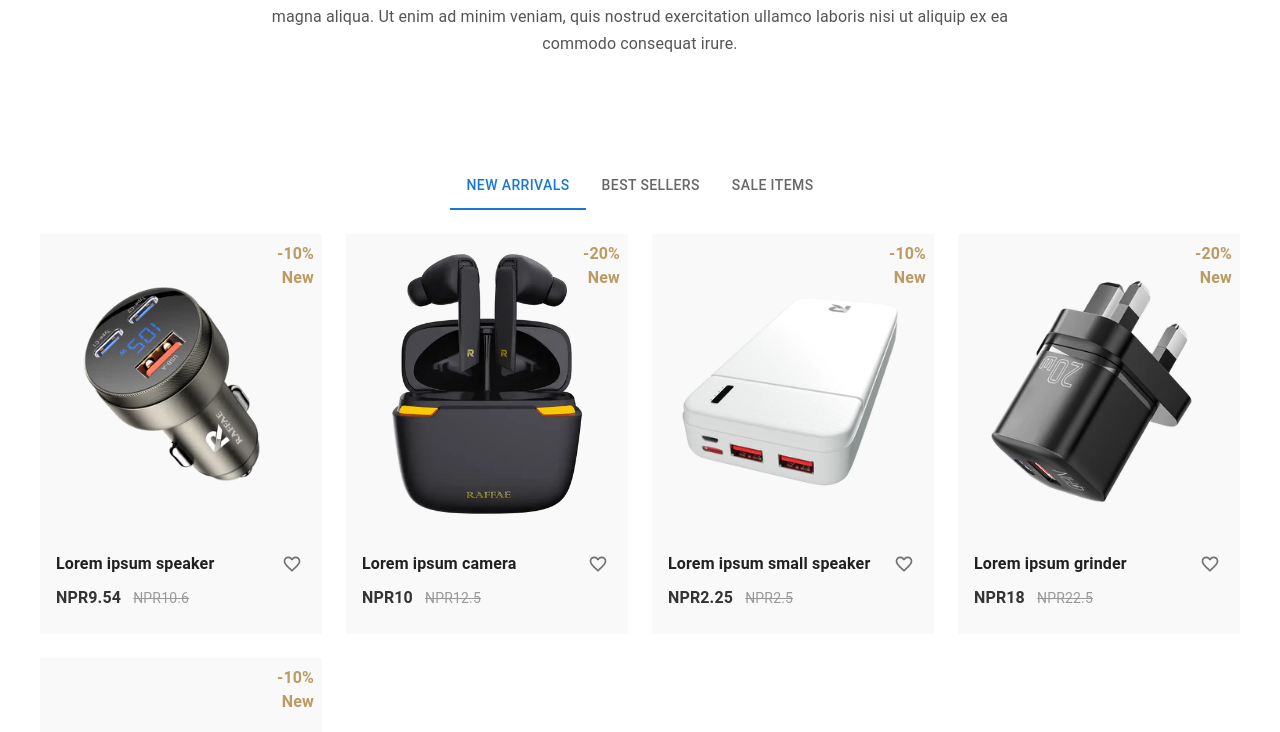
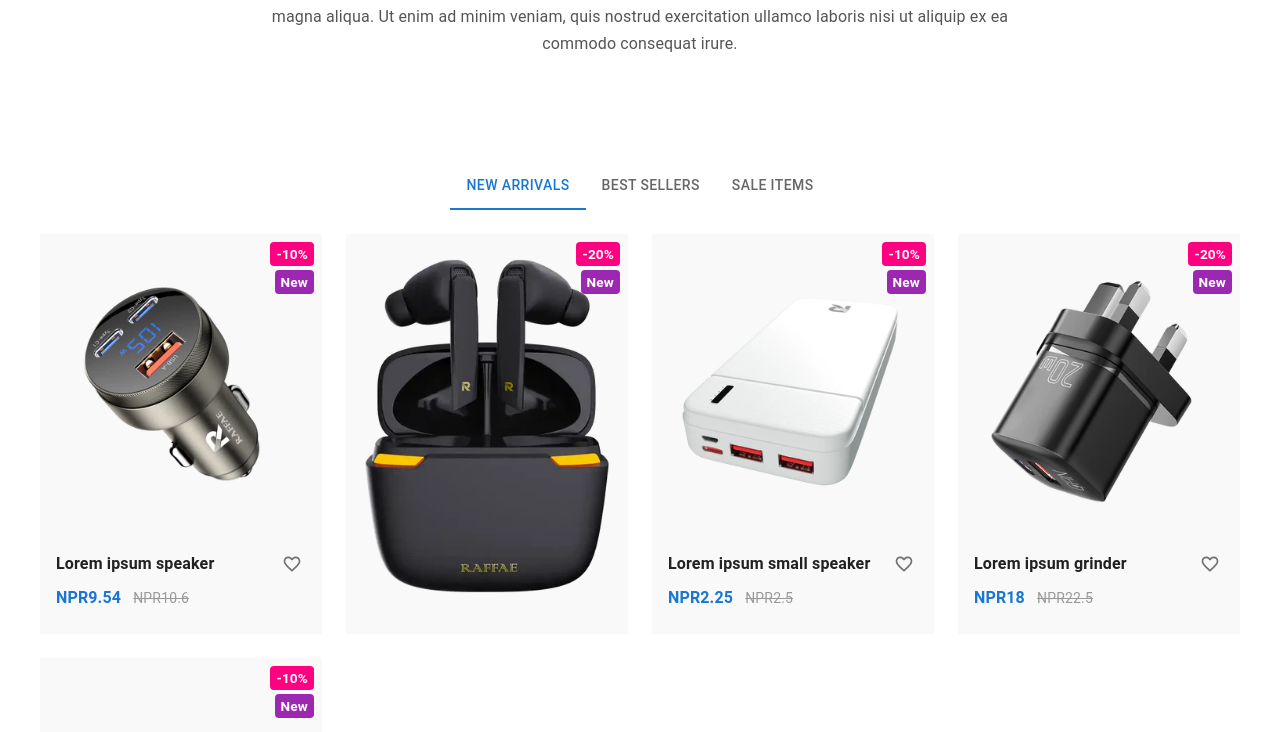
Before and after one commit to Pristine-Mind/raffae-website, a React (Vite) app: page / in a window 1280 px wide. Shown: the part 1325-2057 px from the top of the page. Built offline with nearby package versions, Linux system fonts and the light colour scheme.

Commit message:
Add some animations to the code

```diff
--- a/src/components/ProductTabs/ProductTabs.tsx
+++ b/src/components/ProductTabs/ProductTabs.tsx
@@ -30,7 +30,8 @@ interface Product {
   image: string;
 }
 
-const newArrivals: Product[] = [
+const productCategories: Record<string, Product[]> = {
+  'New Arrivals': [
     {
       id: 1,
       name: 'Lorem ipsum speaker',
@@ -76,9 +77,8 @@ const newArrivals: Product[] = [
       isNew: true,
       image: speaker,
     },
-];
-
-const bestSellers: Product[] = [
+  ],
+  'Best Sellers': [
     {
       id: 6,
       name: 'Bestseller Speaker',
@@ -88,9 +88,8 @@ const bestSellers: Product[] = [
       isNew: false,
       image: speaker,
     },
-];
-
-const saleItems: Product[] = [
+  ],
+  'Sale Items': [
     {
       id: 7,
       name: 'Sale Item Light',
@@ -100,18 +99,31 @@ const saleItems: Product[] = [
       isNew: false,
       image: speaker,
     },
-];
+  ],
+};
 
 const DiscountBadge = styled(Box)(({ theme }) => ({
   position: 'absolute',
   top: theme.spacing(1),
   right: theme.spacing(1),
-  color: '#bc9a64',
+  display: 'flex',
+  flexDirection: 'column',
+  alignItems: 'flex-end',
+  gap: theme.spacing(0.5),
+
+  '.discount, .new': {
+    color: '#fff',
+    padding: '2px 6px',
+    borderRadius: '4px',
     fontWeight: 'bold',
-  textAlign: 'right',
+    fontSize: '0.85rem',
+  },
+
+  '.discount': { backgroundColor: '#FF0080' },
+  '.new': { backgroundColor: '#9C27B0' },
 }));
 
-const ProductCard = styled(Card)(() => ({
+const ProductCard = styled(motion(Card))(() => ({
   position: 'relative',
   boxShadow: 'none',
   borderRadius: 0,
@@ -127,13 +139,6 @@ const ProductCard = styled(Card)(() => ({
   },
 }));
 
-const ImageContainer = styled(Box)(() => ({
-  position: 'relative',
-  width: '100%',
-  flex: 1,
-  overflow: 'hidden',
-}));
-
 const StyledCardMedia = styled(CardMedia)(() => ({
   width: '100%',
   height: '100%',
@@ -147,138 +152,70 @@ const StyledCardMedia = styled(CardMedia)(() => ({
 
 const containerVariants = {
   hidden: { opacity: 0 },
-  visible: {
-    opacity: 1,
-    transition: { staggerChildren: 0.1, delayChildren: 0.2 },
-  },
+  visible: { opacity: 1, transition: { staggerChildren: 0.1, delayChildren: 0.2 } },
 };
 
 const itemVariants = {
   hidden: { opacity: 0, y: 30 },
   visible: { opacity: 1, y: 0, transition: { duration: 0.5 } },
+  exit: { opacity: 0, y: -20, transition: { duration: 0.3 } },
 };
-
-const MotionProductCard = motion(ProductCard);
-
-
-function a11yProps(index: number) {
-  return {
-    id: `tab-${index}`,
-    'aria-controls': `tabpanel-${index}`,
-  };
-}
-
 
 const ProductTabs: React.FC = () => {
   const [value, setValue] = React.useState(0);
+  const tabKeys = Object.keys(productCategories);
 
-  const handleChange = (event: React.SyntheticEvent, newValue: number) => {
+  const handleChange = (_: React.SyntheticEvent, newValue: number) => {
     setValue(newValue);
   };
 
   const renderProducts = (products: Product[]) => (
-    <Grid
-      container
-      spacing={3}
-      component={motion.div}
-      initial="hidden"
-      animate="visible"
-      variants={containerVariants}
-    >
+    <Grid container spacing={3} component={motion.div} initial="hidden" animate="visible" exit="exit" variants={containerVariants}>
       {products.map((product) => (
-        <Grid
-          item
-          xs={12}
-          sm={6}
-          md={4}
-          lg={3}
-          key={product.id}
-          component={motion.div}
-          variants={itemVariants}
-        >
-          <MotionProductCard whileHover={{ scale: 1.05 }}>
+        <Grid item xs={12} sm={6} md={4} lg={3} key={product.id} component={motion.div} variants={itemVariants}>
+          <ProductCard whileHover={{ scale: 1.02 }}>
             <DiscountBadge>
-              <div>{product.discount}</div>
-              {product.isNew && <div>New</div>}
+              <div className="discount">{product.discount}</div>
+              {product.isNew && <div className="new">New</div>}
             </DiscountBadge>
-            <ImageContainer>
-              <StyledCardMedia
-                component="img"
-                src={product.image}
-                alt={product.name}
-              />
-            </ImageContainer>
+
+            <StyledCardMedia component="img" src={product.image} alt={`Image of ${product.name}`} />
+
             <CardContent sx={{ textAlign: 'left' }}>
               <Box sx={{ display: 'flex', justifyContent: 'space-between', mb: 1 }}>
-                <Typography variant="subtitle1" sx={{ fontWeight: 'bold' }}>
+                <Typography variant="subtitle1" fontWeight="bold">
                   {product.name}
                 </Typography>
                 <IconButton sx={{ p: 0.5 }}>
                   <FavoriteBorderIcon fontSize="small" />
                 </IconButton>
               </Box>
-              <Typography variant="body1" sx={{ fontWeight: 'bold', color: '#333' }}>
+
+              <Typography variant="body1" fontWeight="bold" color="primary">
                 {product.newPrice}{' '}
-                <Typography
-                  component="span"
-                  variant="body2"
-                  sx={{
-                    textDecoration: 'line-through',
-                    color: '#999',
-                    marginLeft: 1,
-                  }}
-                >
+                <Typography component="span" variant="body2" sx={{ textDecoration: 'line-through', color: '#999', display: 'inline', ml: 1 }}>
                   {product.oldPrice}
                 </Typography>
               </Typography>
             </CardContent>
-          </MotionProductCard>
+          </ProductCard>
         </Grid>
       ))}
     </Grid>
   );
 
   return (
-    <Box sx={{ maxWidth: 1200, margin: '0 auto', py: 5 }}>
-      <Box sx={{ display: 'flex', justifyContent: 'center', mb: 3 }}>
-        <Tabs value={value} onChange={handleChange} centered>
-          <Tab label="New Arrivals" {...a11yProps(0)} />
-          <Tab label="Best Sellers" {...a11yProps(1)} />
-          <Tab label="Sale Items" {...a11yProps(2)} />
+    <Box sx={{ maxWidth: 1200, mx: 'auto', py: 5 }}>
+      <Tabs value={value} onChange={handleChange} centered sx={{ mb: 3 }}>
+        {tabKeys.map((label, index) => (
+          <Tab key={label} label={label} />
+        ))}
       </Tabs>
-      </Box>
 
-      <AnimatePresence exitBeforeEnter>
-        {value === 0 && (
-          <motion.div
-            key="newArrivals"
-            initial={{ opacity: 0, y: 20 }}
-            animate={{ opacity: 1, y: 0 }}
-            exit={{ opacity: 0, y: -20 }}
-          >
-            {renderProducts(newArrivals)}
+      <AnimatePresence mode="wait">
+        <motion.div key={tabKeys[value]} initial={{ opacity: 0, y: 20 }} animate={{ opacity: 1, y: 0 }} exit={{ opacity: 0, y: -20 }}>
+          {renderProducts(productCategories[tabKeys[value]])}
         </motion.div>
-        )}
-        {value === 1 && (
-          <motion.div
-            key="bestSellers"
-            initial={{ opacity: 0, y: 20 }}
-            animate={{ opacity: 1, y: 0 }}
-            exit={{ opacity: 0, y: -20 }}
-          >
-            {renderProducts(bestSellers)}
-          </motion.div>
-        )}
-        {value === 2 && (
-          <motion.div
-            key="saleItems"
-            initial={{ opacity: 0, y: 20 }}
-            animate={{ opacity: 1, y: 0 }}
-            exit={{ opacity: 0, y: -20 }}
-          >
-            {renderProducts(saleItems)}
-          </motion.div>
-        )}
       </AnimatePresence>
     </Box>
   );
--- a/src/components/PromoBanners/PromoBanners.tsx
+++ b/src/components/PromoBanners/PromoBanners.tsx
@@ -15,9 +15,11 @@ const BannerBox = styled(Box)(() => ({
   alignItems: 'center',
   justifyContent: 'space-between',
   padding: '2rem',
+  cursor: 'pointer',
 }));
 
 const MotionBannerBox = motion(BannerBox);
+const MotionImage = motion(Box);
 
 const PromoBanners: React.FC = () => {
   return (
@@ -27,6 +29,7 @@ const PromoBanners: React.FC = () => {
           <MotionBannerBox
             initial={{ x: -100, opacity: 0 }}
             animate={{ x: 0, opacity: 1 }}
+            whileHover={{ scale: 1.02 }}
             transition={{ duration: 0.8, ease: 'easeOut' }}
           >
             <Box sx={{ display: 'flex', flexDirection: 'column', justifyContent: 'center' }}>
@@ -44,7 +47,7 @@ const PromoBanners: React.FC = () => {
               </Typography>
             </Box>
 
-            <Box
+            <MotionImage
               component="img"
               src={headphoneImg}
               alt="HeadPhone"
@@ -52,6 +55,7 @@ const PromoBanners: React.FC = () => {
                 width: { xs: '120px', md: '250px' },
                 height: 'auto',
               }}
+              whileHover={{ scale: 1.1, transition: { duration: 0.3 } }}
             />
           </MotionBannerBox>
         </Grid>
@@ -60,9 +64,10 @@ const PromoBanners: React.FC = () => {
           <MotionBannerBox
             initial={{ x: 100, opacity: 0 }}
             animate={{ x: 0, opacity: 1 }}
+            whileHover={{ scale: 1.02 }}
             transition={{ duration: 0.8, ease: 'easeOut' }}
           >
-            <Box
+            <MotionImage
               component="img"
               src={bluetoothImg}
               alt="Bluetooth"
@@ -70,6 +75,7 @@ const PromoBanners: React.FC = () => {
                 width: { xs: '120px', md: '250px' },
                 height: 'auto',
               }}
+              whileHover={{ scale: 1.1, transition: { duration: 0.3 } }}
             />
 
             <Box
--- a/src/components/ReviewsTabContent.tsx
+++ b/src/components/ReviewsTabContent.tsx
@@ -9,6 +9,7 @@ import {
   styled,
 } from '@mui/material';
 import ReplyIcon from '@mui/icons-material/Reply';
+import { motion } from 'framer-motion';
 
 import avatar1 from '../assets/avatar.jpg';
 import avatar2 from '../assets/avatar.jpg';
@@ -44,6 +45,27 @@ const AvatarImg = styled('img')({
   marginRight: 16,
 });
 
+const reviewItemVariant = {
+  hidden: { opacity: 0, y: 20 },
+  visible: (i: number) => ({
+    opacity: 1,
+    y: 0,
+    transition: {
+      delay: i * 0.2,
+      duration: 0.5,
+    },
+  }),
+};
+
+const formVariant = {
+  hidden: { opacity: 0, x: 50 },
+  visible: { opacity: 1, x: 0, transition: { duration: 0.5 } },
+};
+
+const MotionReviewItem = motion(ReviewItem);
+const MotionButton = motion(Button);
+const MotionGridItem = motion(Grid);
+
 const ReviewsTabContent: React.FC = () => {
   const [newRating, setNewRating] = useState<number | null>(5);
   const [name, setName] = useState('');
@@ -57,9 +79,15 @@ const ReviewsTabContent: React.FC = () => {
   return (
     <Box sx={{ mt: 2 }}>
       <Grid container spacing={4}>
-        <Grid item xs={12} md={7}>
-          {mockReviews.map((review) => (
-            <ReviewItem key={review.id}>
+        {/* Reviews List */}
+        <MotionGridItem item xs={12} md={7} initial="hidden" animate="visible">
+          {mockReviews.map((review, index) => (
+            <MotionReviewItem
+              key={review.id}
+              custom={index}
+              variants={reviewItemVariant}
+              whileHover={{ scale: 1.02 }}
+            >
               <AvatarImg src={review.avatar} alt={review.name} />
 
               <Box sx={{ flex: 1 }}>
@@ -104,11 +132,18 @@ const ReviewsTabContent: React.FC = () => {
                   {review.text}
                 </Typography>
               </Box>
-            </ReviewItem>
+            </MotionReviewItem>
           ))}
-        </Grid>
+        </MotionGridItem>
 
-        <Grid item xs={12} md={5}>
+        <MotionGridItem
+          item
+          xs={12}
+          md={5}
+          initial="hidden"
+          animate="visible"
+          variants={formVariant}
+        >
           <Typography variant="h6" sx={{ fontWeight: 'bold', mb: 2 }}>
             Add a Review
           </Typography>
@@ -160,19 +195,20 @@ const ReviewsTabContent: React.FC = () => {
               required
             />
 
-            <Button
+            <MotionButton
               variant="contained"
               sx={{
                 textTransform: 'none',
                 backgroundColor: '#b76aff',
                 '&:hover': { backgroundColor: '#a64eff' },
               }}
+              whileHover={{ scale: 1.05 }}
               onClick={handleSubmitReview}
             >
               SUBMIT QUERY
-            </Button>
+            </MotionButton>
           </Box>
-        </Grid>
+        </MotionGridItem>
       </Grid>
     </Box>
   );
```
Also changed, not shown: src/components/ProductDetail/ProductDetail.tsx (+32 -10 lines). Lines whose indentation alone changed are shown as unchanged.
